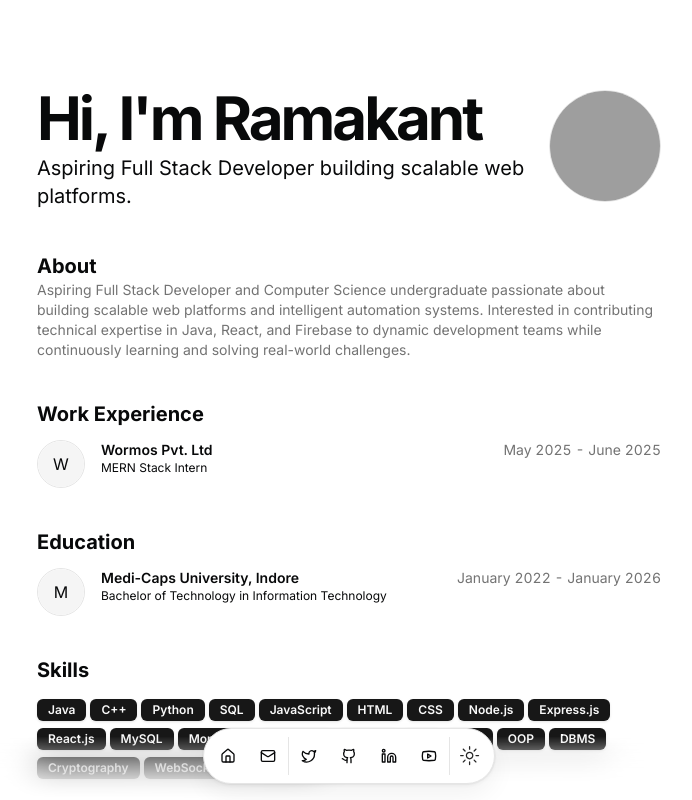
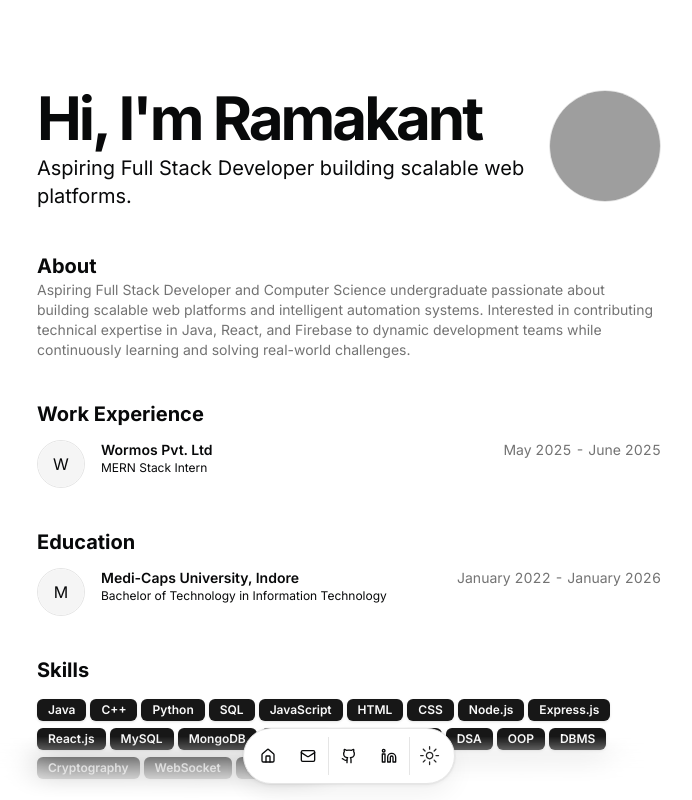
Before and after one commit to distortion-12/porfolio-2.0, a Next.js app: page / in a window 1280 px wide. Shown: the top 800 px of the page, without its empty margins (291-983 px from the left). Built offline with nearby package versions, Linux system fonts and the light colour scheme; grey boxes are pictures that could not be loaded.

Commit message:
Remove Twitter and YouTube social links from navbar and interface

```diff
--- a/src/components/navbar.tsx
+++ b/src/components/navbar.tsx
@@ -14,8 +14,6 @@ import {
   HomeIcon,
   LinkedinIcon,
   MailIcon,
-  TwitterIcon,
-  YoutubeIcon,
 } from "lucide-react";
 import Link from "next/link";
 
@@ -56,11 +54,6 @@ export default async function Navbar() {
         <Separator orientation="vertical" className="h-full" />
         {[
           {
-            name: "Twitter",
-            icon: TwitterIcon,
-            url: author?.social?.twitter || "#",
-          },
-          {
             name: "GitHub",
             icon: GithubIcon,
             url: author?.social?.github || "#",
@@ -69,11 +62,6 @@ export default async function Navbar() {
             name: "LinkedIn",
             icon: LinkedinIcon,
             url: author?.social?.linkedin || "#",
-          },
-          {
-            name: "YouTube",
-            icon: YoutubeIcon,
-            url: author?.social?.youtube || "#",
           },
         ].map((social) => (
           <DockIcon key={social.name}>
--- a/src/constants/portfolio.ts
+++ b/src/constants/portfolio.ts
@@ -16,8 +16,6 @@ export interface Author {
   social?: {
     github?: string;
     linkedin?: string;
-    twitter?: string;
-    youtube?: string;
     email?: string;
   };
 }
@@ -129,8 +127,8 @@ export const AUTHOR: Author = {
     "REST APIs"
   ],
   social: {
-    github: "https://github.com/", // Update with your actual GitHub URL
-    linkedin: "https://linkedin.com/", // Update with your actual LinkedIn URL
+    github: "https://github.com/distorion-12", // Update with your actual GitHub URL
+    linkedin: "https://www.linkedin.com/in/ramchouhan", // Update with your actual LinkedIn URL
     email: "ramchouhan045@gmail.com",
   },
 };
```
